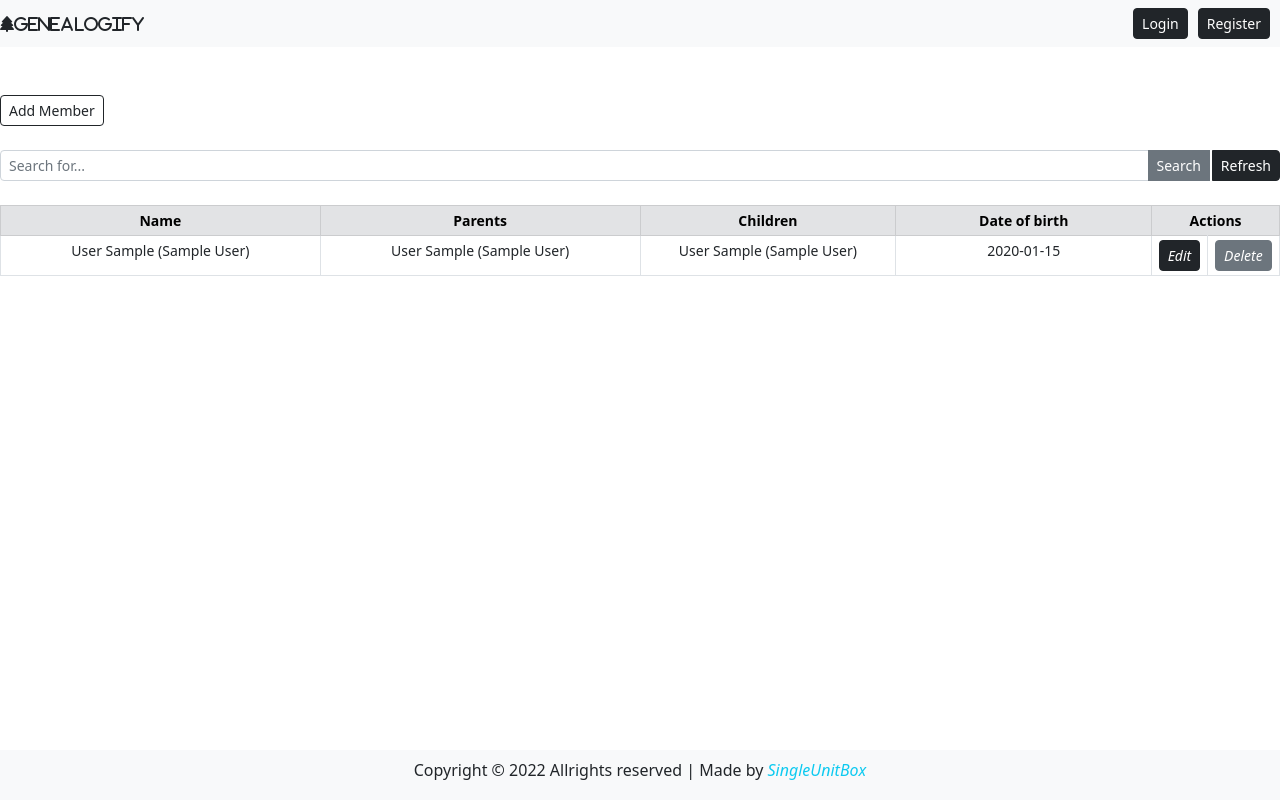
After one commit to SingleUnitBox/genealogify, a Django app: page /family/ in a window 1280 px wide. The commit adds this page. Run offline with Django 4.2, Linux system fonts and the light colour scheme; tables that the repository leaves empty hold one stand-in row (values such as "Sample post"); some libraries are stand-ins or nearby versions.

Commit message:
add family page

```diff
--- a/base/admin.py
+++ b/base/admin.py
@@ -1,4 +1,5 @@
 from django.contrib import admin
-from .models import User
+from .models import User, Member
 
 admin.site.register(User)
+admin.site.register(Member)
--- a/base/models.py
+++ b/base/models.py
@@ -3,3 +3,30 @@ from django.db import models
 
 class User(AbstractUser):
     email = models.EmailField(unique=True, null=True)
+
+class Member(models.Model):
+    host = models.ForeignKey(User, on_delete=models.SET_NULL, null=True)
+    first_name = models.CharField(max_length=50)
+    last_name = models.CharField(max_length=50)
+    nee_name = models.CharField(max_length=50, blank=True, null=True)
+    place_of_birth = models.CharField(max_length=200, blank=True)
+    place_of_death = models.CharField(max_length=200, blank=True)
+    date_of_birth = models.CharField(max_length=50, blank=True)
+    date_of_death = models.CharField(max_length=50, blank=True)
+    date_of_marriage = models.CharField(max_length=50, blank=True)
+    spouses = models.ManyToManyField('self', related_name="rel_spouses", blank=True, symmetrical=False)
+    parents = models.ManyToManyField('self', related_name="rel_children", blank=True, symmetrical=False, null=True)
+    children = models.ManyToManyField('self', related_name="rel_parents", blank=True, symmetrical=False, null=True)
+    siblings = models.ManyToManyField('self', related_name="rel_siblings", blank=True, symmetrical=False, null=True)
+    notes = models.CharField(max_length=1000, blank=True)
+    updated = models.DateTimeField(auto_now=True)
+    created = models.DateTimeField(auto_now_add=True)
+
+    class Meta:
+        ordering = ['-updated', '-created']
+
+    def __str__(self):
+        if self.nee_name == "":
+            return f"{self.last_name} {self.first_name}"
+        else:
+            return f"{self.last_name} {self.first_name}  ({self.nee_name})"
--- /dev/null
+++ b/base/templates/family.html
@@ -0,0 +1,58 @@
+{% extends 'main.html' %}
+{% load crispy_forms_tags %}
+
+
+{% block title %}Family{% endblock title%}
+
+
+{% block content %}
+<div>
+  <br><br>
+
+    <div class="d-flex justify-content-between">
+        <a href="#" class="btn btn btn-outline-dark btn-sm"><i></i>Add Member</a>
+    </div>
+
+    <form>
+        <div class="input-group input-group-sm mb-3 mt-4">
+            <input name="q" type="text" class="form-control" placeholder="Search for...">
+            <button class="btn btn-secondary"><i></i>Search</button>
+            <a href="#" class="btn btn-dark" style="margin-left: 2px;"><i></i>Refresh</a>
+        </div>
+    </form>
+
+  <center>
+        <table class="table table-bordered table-sm mt-4" style="text-align: center; font-size: 14px;">
+            <thead class="table-secondary">
+                <tr>
+                    <th style="width: 25%">Name</th>
+                    <th style="width: 25%">Parents</th>
+                    <th style="width: 20%">Children</th>
+                    <th style="width: 20%">Date of birth</th>
+                    <th style="width: 10%" colspan="2">Actions</th>
+                </tr>
+            </thead>
+            {% for member in members %}
+            <tr>
+                <td> {{ member }}</td>
+                <td> {% for parent in member.parents.all %} {{ parent }} {% endfor %}</td>
+                <td> {% for child in member.children.all %} {{ child }} {% endfor %}</td>
+                <td> {{ member.date_of_birth }}</td>
+                <td>
+                    <a href ="#" class="btn btn-dark btn-sm" title="Edit Member">
+                        <i>Edit</i>
+                    </a>
+                </td>
+                <td>
+                    <a method="POST" href ="#" class="btn btn-secondary btn-sm" title="Delete Member">
+                        <i>Delete</i>
+                    </a>
+                </td>
+            </tr>
+            {% endfor %}
+        </table>
+    </center>
+
+</div>
+
+{% endblock content %}
--- a/base/templates/login_register.html
+++ b/base/templates/login_register.html
@@ -1,7 +1,9 @@
 {% extends 'main.html' %}
 {% load crispy_forms_tags %}
 
-{% block title %}Register{% endblock title%}
+
+{% block title %}{% if page == 'login' %}Login{% else %}Register{% endif %}{% endblock title%}
+
 
 {% block content %}
 {% if page == 'login' %}
--- a/base/templates/main.html
+++ b/base/templates/main.html
@@ -31,8 +31,13 @@
             </div>
             <div class="col-sm">
                 {% block nav-btn %}
+                {% if user.is_authenticated %}
+                <a href="{% url 'logout' %}" class="btn btn-dark border-dark btn-sm" id="btn-nav">Logout</a>
+                <i id="btn-nav">Hi, {{ user }}</i>
+                {% else %}
                 <a href="{% url 'register' %}" class="btn btn-dark border-dark btn-sm" id="btn-nav">Register</a>
                 <a href="{% url 'login' %}" class="btn btn-dark border-dark btn-sm" id="btn-nav">Login</a>
+                {% endif %}
                 {% endblock nav-btn %}
             </div>
         </nav>
--- a/base/urls.py
+++ b/base/urls.py
@@ -5,4 +5,6 @@ urlpatterns = [
     path('', views.home, name="home"),
     path('register/', views.register, name="register"),
     path('login/', views.user_login, name="login"),
+    path('logout/', views.user_logout, name='logout'),
+    path('family/', views.family, name='family'),
 ]
--- a/base/views.py
+++ b/base/views.py
@@ -2,8 +2,8 @@ from django.contrib.auth.models import User
 from django.shortcuts import render, redirect
 from .forms import UserRegForm
 from django.contrib import messages
-from django.contrib.auth import get_user_model, login, authenticate
-
+from django.contrib.auth import get_user_model, login, authenticate, logout
+from .models import Member
 User = get_user_model()
 
 
@@ -47,3 +47,18 @@ def user_login(request):
             messages.warning(request, "Username or password does not exist.")
     context = {'page': page}
     return render(request, 'login_register.html', context)
+
+def user_logout(request):
+    logout(request)
+    return redirect('home')
+
+def family(request):
+    members = Member.objects.all()
+
+    context = {'members': members}
+    return render(request, 'family.html', context)
+
+def add_member(request):
+
+    context = {}
+    return render(request, 'add_edit.html', context)
```
Also changed, not shown: base/templates/add_edit.html (added, +10 -0 lines), base/migrations/0002_person.py (added), base/migrations/0003_person_parents_alter_person_children_and_more.py (added), base/migrations/0004_alter_person_siblings_alter_person_spouses.py (added), base/migrations/0005_alter_person_children_alter_person_parents.py (added), base/migrations/0006_rename_person_member.py (added), base/migrations/0007_alter_member_children_alter_member_parents_and_more.py (added), base/migrations/0008_member_nee_name.py (added), base/migrations/0009_alter_member_nee_name_alter_member_spouses.py (added).
